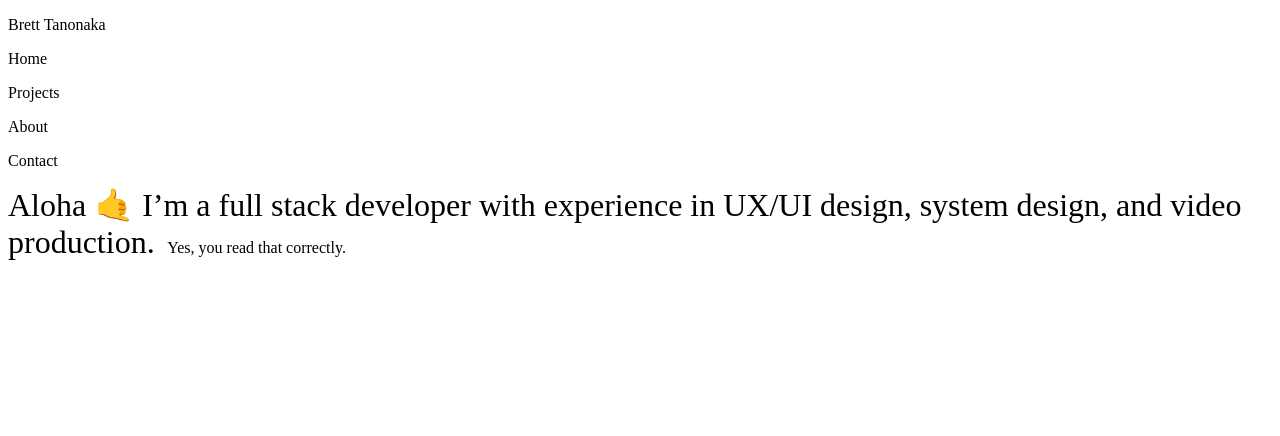
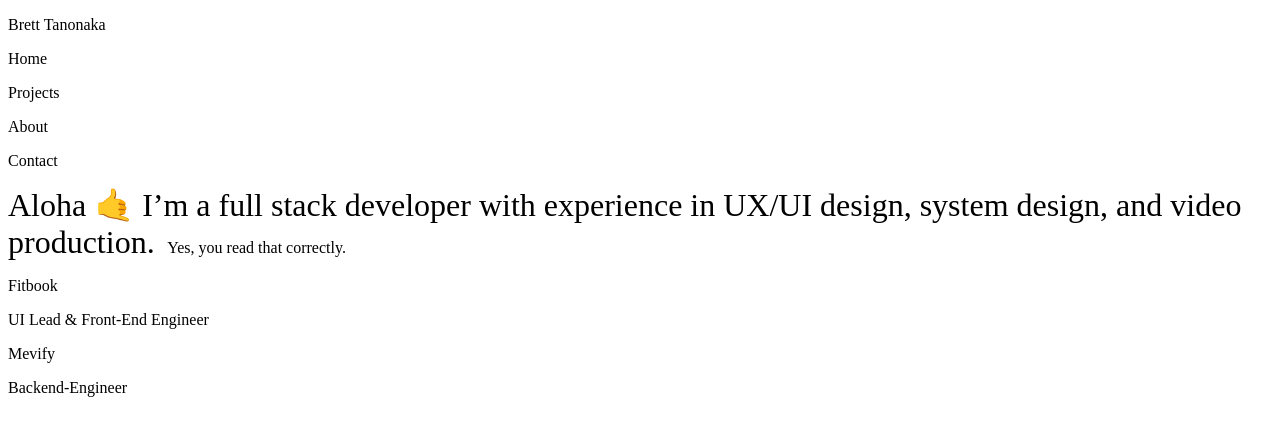
Before and after one commit to B-Tanonaka/bretttanonaka.com, a React app: page / in a window 1280 px wide. Shown: the top 436 px of the page. Built offline with nearby package versions, Linux system fonts and the light colour scheme; the HTML template or start-up script is replaced by a standard one.

Commit message:
Created Projects file, .map through projectData list

```diff
--- a/client/src/components/App.tsx
+++ b/client/src/components/App.tsx
@@ -1,12 +1,14 @@
 import React from 'react';
 import Home from './Home';
 import Navbar from './Navbar';
+import Projects from './Projects';
 
 export default function App() {
   return (
     <div className="app">
       <Navbar />
       <Home />
+      <Projects />
     </div>
   );
 }
--- /dev/null
+++ b/client/src/components/Projects.tsx
@@ -0,0 +1,26 @@
+import React from 'react';
+import projectData from '../projectData';
+
+export default function Projects() {
+  interface Project {
+    name: string;
+    role: string[];
+    year: number;
+    description: string;
+    techStack: string[];
+  }
+  const renderList = (project: Project, index: number) => (
+    <div key={index}>
+      <span>
+        <p>{project.name}</p>
+        <p>{project.role.join(' & ')}</p>
+      </span>
+    </div>
+  );
+
+  return (
+    <div>
+      { projectData.map((project: Project, index: number) => renderList(project, index))}
+    </div>
+  );
+}
--- /dev/null
+++ b/client/src/projectData.ts
@@ -0,0 +1,18 @@
+const projectData = [
+  {
+    name: 'Fitbook',
+    year: 2023,
+    role: ['UI Lead', 'Front-End Engineer'],
+    description: 'Social media application to bring together fitness minded individuals. Create communities, host events, find gym buddies and promote a healthy lifestyle.',
+    techStack: ['JavaScript', 'React Native', 'Redux', 'Firebase', 'Expo'],
+  },
+  {
+    name: 'Mevify',
+    year: 2023,
+    role: ['Backend-Engineer'],
+    description: 'An API for a client-facing e-commerce website.',
+    techStack: ['JavaScript', 'Node.js', 'PostgreSQL', 'K6', 'Loader', 'AWS', 'Nginx'],
+  },
+];
+
+export default projectData;
```
Also changed, not shown: 10 other files (tests, documents, lock files or other folders).
